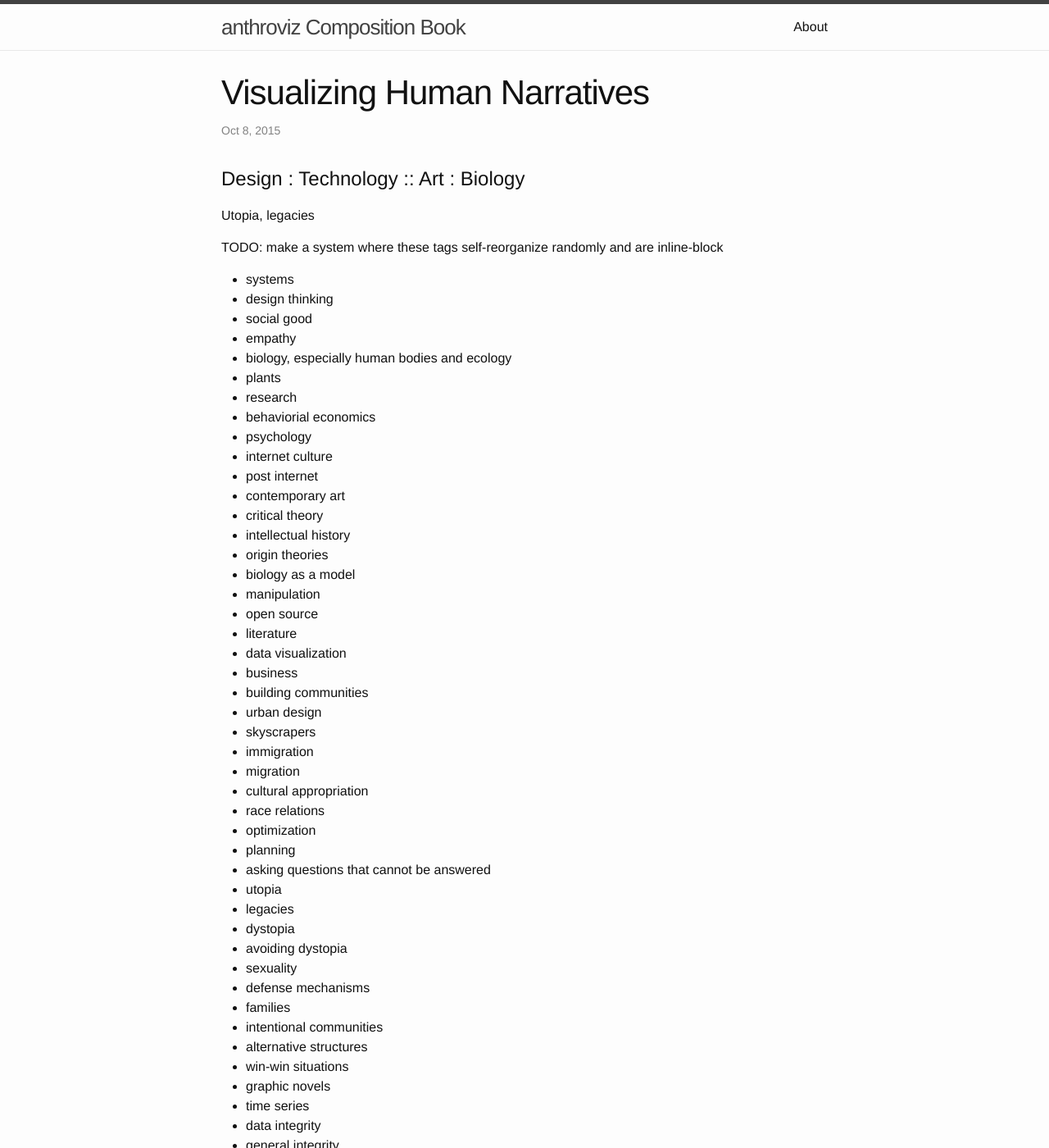
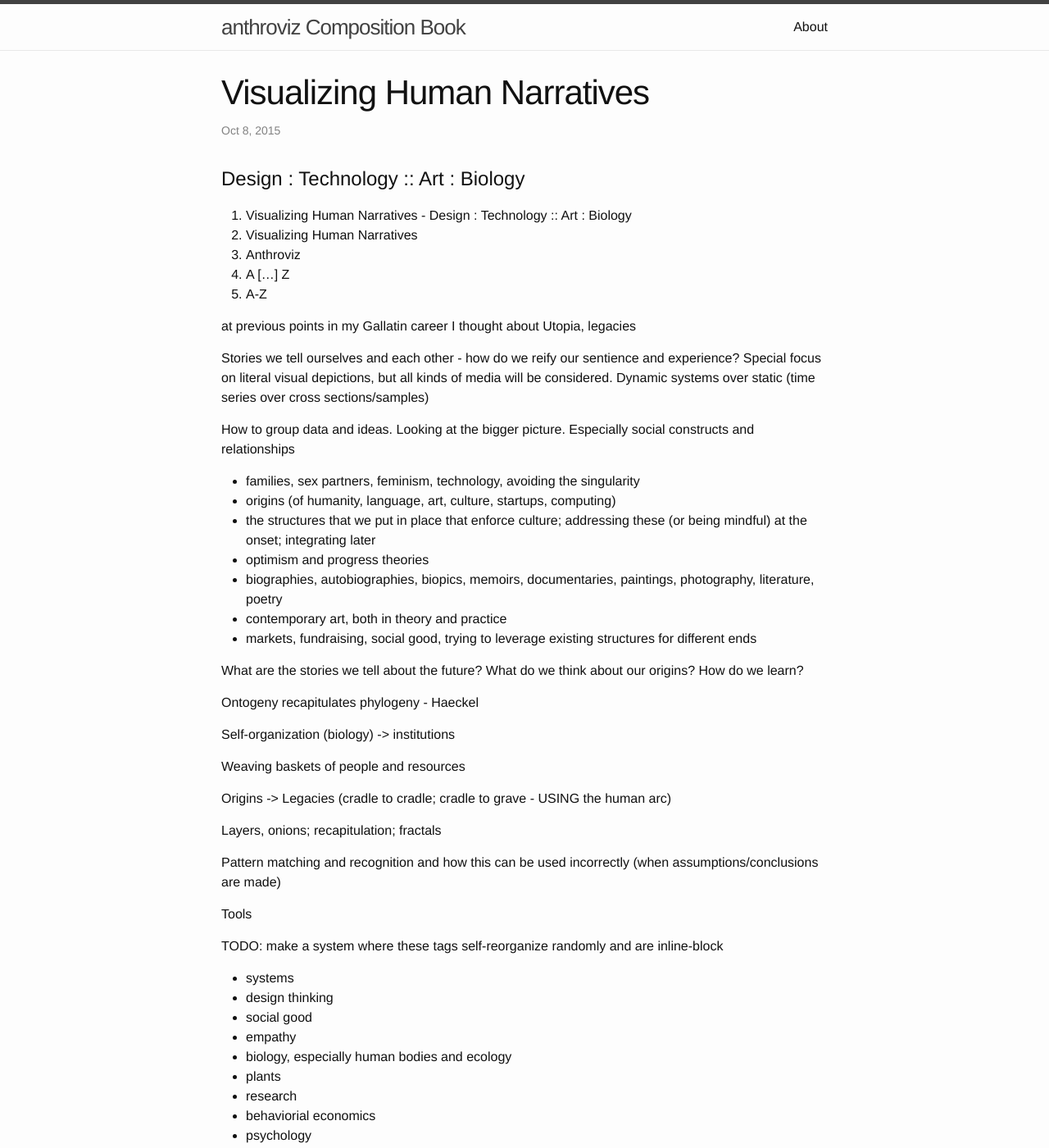
Before and after one commit to anthroviz/compbook, a Jekyll site: the page built from _posts/2015-10-08-visualizing.markdown, in a window 1280 px wide and 1400 px high. Shown: the whole window at 82% size. Built offline with Jekyll 4.4.1, drawn with Linux system fonts in a browser that asks for light colours.

Commit message:
adding quotes page and more notes post visualized

```diff
--- a/_posts/2015-10-08-visualizing.markdown
+++ b/_posts/2015-10-08-visualizing.markdown
@@ -8,7 +8,41 @@ permalink: /notes/
 
 # Design : Technology :: Art : Biology
 
-Utopia, legacies
+1. Visualizing Human Narratives - Design : Technology :: Art : Biology
+2. Visualizing Human Narratives
+3. Anthroviz
+4. A [...] Z
+5. A-Z
+
+at previous points in my Gallatin career I thought about Utopia, legacies
+
+Stories we tell ourselves and each other - how do we reify our sentience and experience? Special focus on literal visual depictions, but all kinds of media will be considered. Dynamic systems over static (time series over cross sections/samples)
+
+How to group data and ideas. Looking at the bigger picture. Especially social constructs and relationships
+
+- families, sex partners, feminism, technology, avoiding the singularity
+- origins (of humanity, language, art, culture, startups, computing)
+- the structures that we put in place that enforce culture; addressing these (or being mindful) at the onset; integrating later
+- optimism and progress theories
+- biographies, autobiographies, biopics, memoirs, documentaries, paintings, photography, literature, poetry
+- contemporary art, both in theory and practice
+- markets, fundraising, social good, trying to leverage existing structures for different ends
+
+What are the stories we tell about the future? What do we think about our origins? How do we learn?
+
+Ontogeny recapitulates phylogeny - Haeckel
+
+Self-organization (biology) -> institutions
+
+Weaving baskets of people and resources
+
+Origins -> Legacies (cradle to cradle; cradle to grave - USING the human arc)
+
+Layers, onions; recapitulation; fractals
+
+Pattern matching and recognition and how this can be used incorrectly (when assumptions/conclusions are made)
+
+Tools
 
 TODO: make a system where these tags self-reorganize randomly and are inline-block
 
@@ -81,6 +115,8 @@ TODO: make a system where these tags self-reorganize randomly and are inline-blo
 - understanding through creating
 - helping through creating
 - moving forward
+- language
+- evolution
 
 ### organizations i like
 - housingworks
```
Also changed, not shown: _posts/2015-10-08-books.md (+2 -2 lines), _posts/2015-10-10-quotes.markdown (added, +9 -0 lines).
